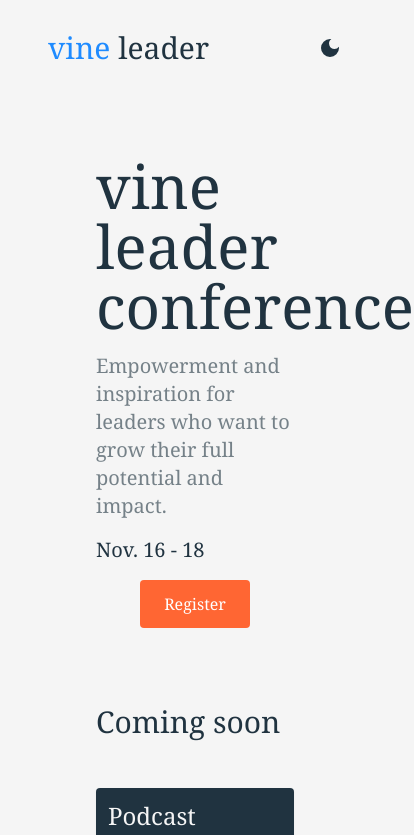
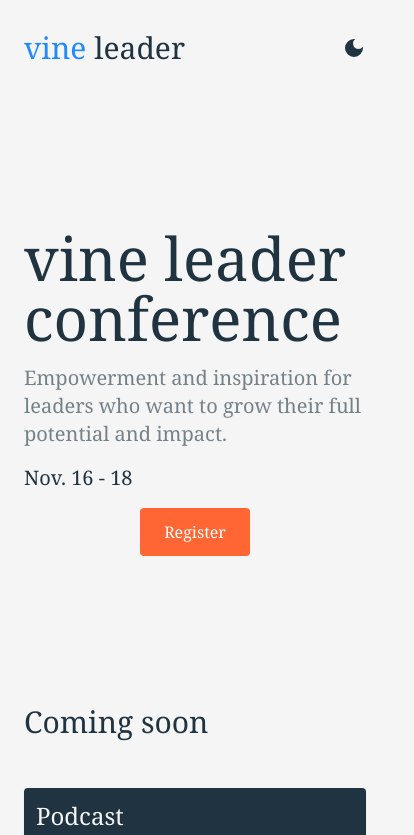
Before and after one commit to rmscrlos/vineleader, a Next.js app: page / in a window 390 px wide. Shown: the top 835 px of the page, 414 px wide, since content can reach past the window. Built offline with nearby package versions, Linux system fonts and the light colour scheme.

Commit message:
fixed padding issue with mobile devices

```diff
--- a/src/app/page.tsx
+++ b/src/app/page.tsx
@@ -2,7 +2,7 @@ import Banner from "@/components/Banner";
 
 export default function Home() {
 	return (
-		<main className="flex h-auto flex-col px-24">
+		<main className="flex h-auto flex-col px-24 sm:px-6">
 			<Banner />
 
 			<div>
--- a/src/components/header/Header.tsx
+++ b/src/components/header/Header.tsx
@@ -2,7 +2,7 @@ import ThemeToggle from "@/app/ThemeToggle";
 
 const Header = () => {
 	return (
-		<div className="h-24 px-24 flex justify-between items-center md:px-16 sm:px-12">
+		<div className="h-24 px-24 flex justify-between items-center md:px-16 sm:px-6">
 			<div>
 				<span className="text-3xl">
 					<span className="text-accent-1">vine</span> leader
```
